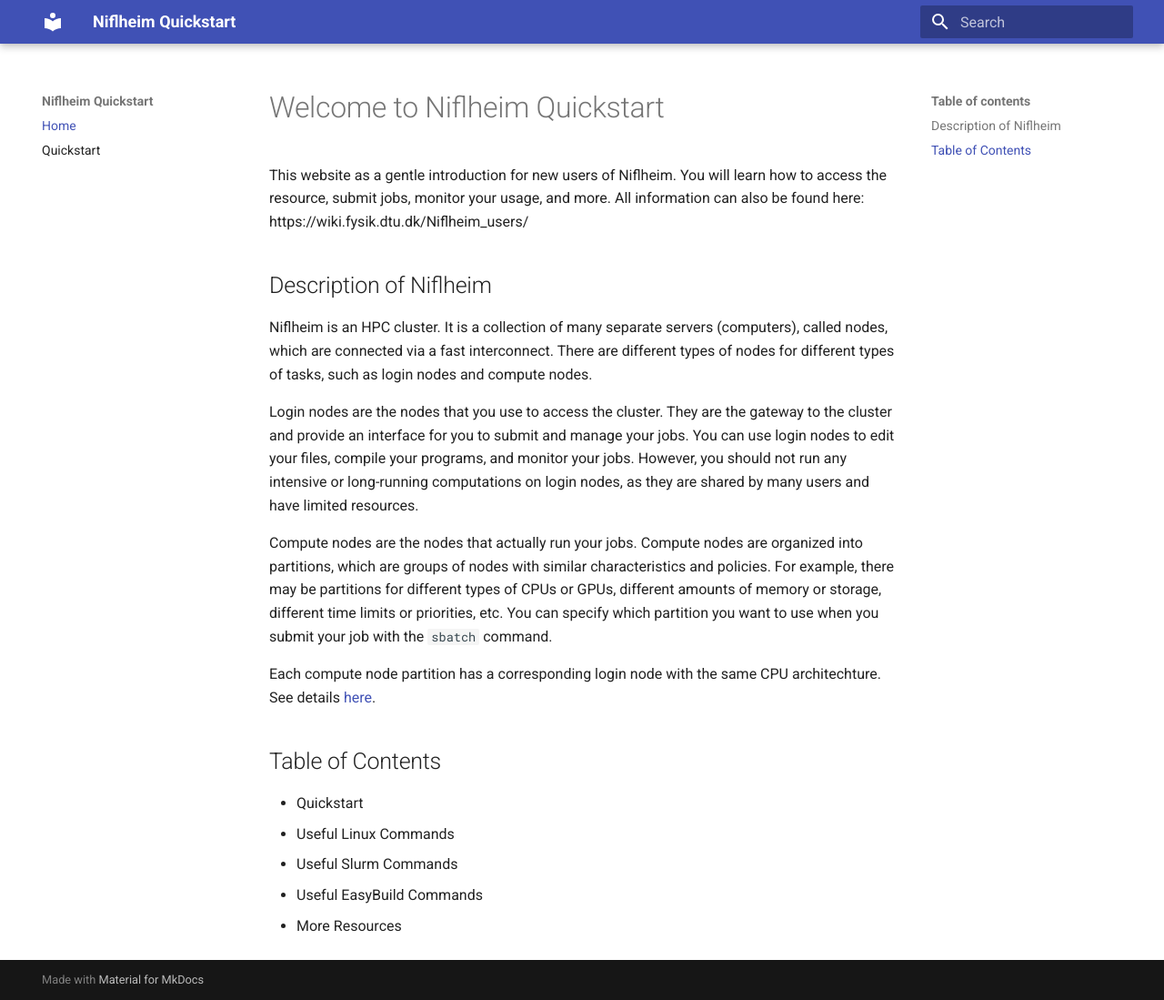
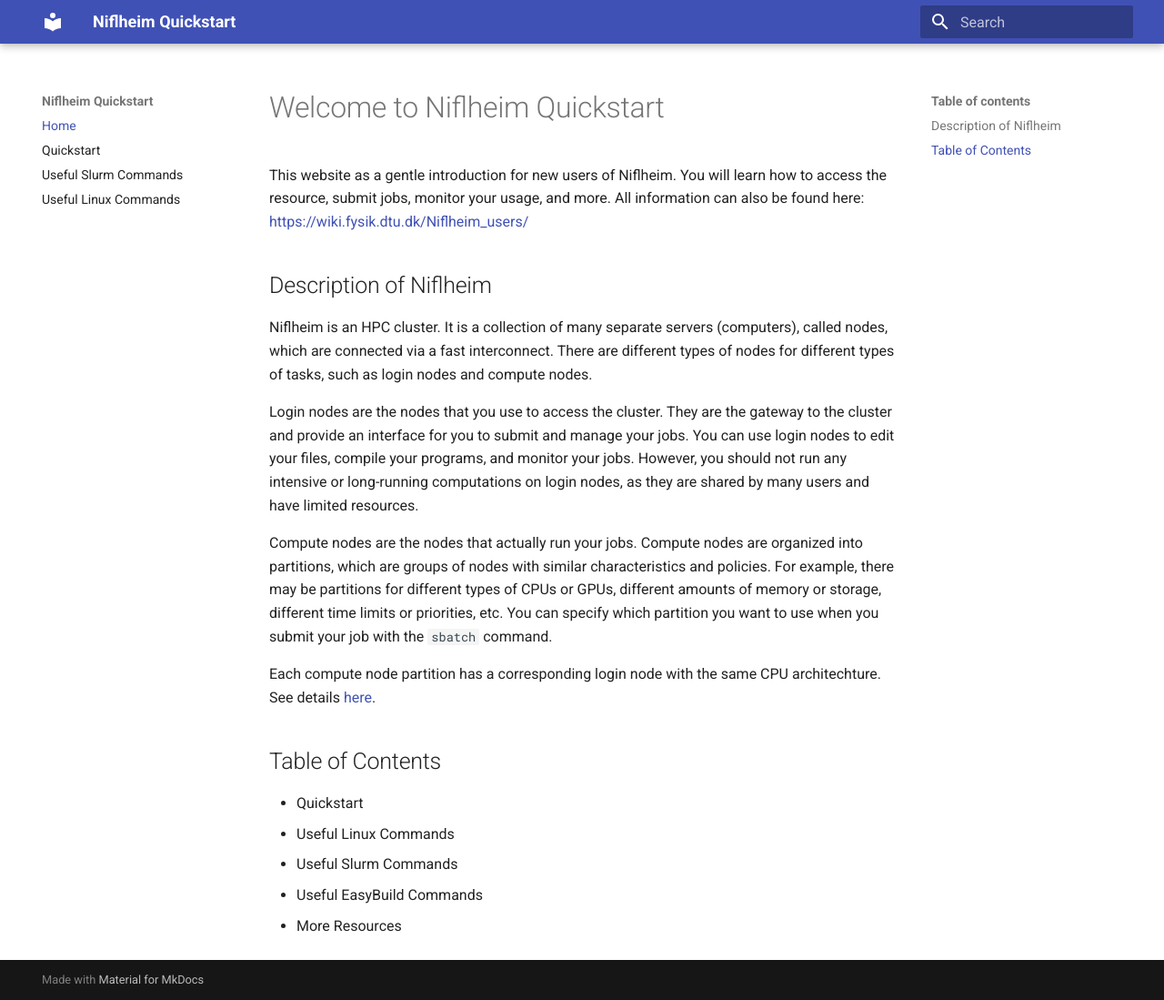
Before and after one commit to dtu-energy/niflheim-quickstart, an MkDocs documentation site: the page built from docs/index.md, in a window 1280 px wide and 1099 px high. Shown: the whole window at 91% size. Built offline with MkDocs 1.6.1 and Material for MkDocs 9.7.7, drawn with Linux system fonts in a browser that asks for light colours.

Commit message:
more links

```diff
--- a/docs/index.md
+++ b/docs/index.md
@@ -1,6 +1,6 @@
 # Welcome to Niflheim Quickstart
 
-This website as a gentle introduction for new users of Niflheim. You will learn how to access the resource, submit jobs, monitor your usage, and more. All information can also be found here: https://wiki.fysik.dtu.dk/Niflheim_users/
+This website as a gentle introduction for new users of Niflheim. You will learn how to access the resource, submit jobs, monitor your usage, and more. All information can also be found here: <https://wiki.fysik.dtu.dk/Niflheim_users/>
 
 ## Description of Niflheim
 
--- a/mkdocs.yml
+++ b/mkdocs.yml
@@ -11,9 +11,15 @@ theme:
 nav:
   - Home: index.md
   - Quickstart: quickstart.md
-  # - Useful Linux Commands: linux.md
+  - Useful Slurm Commands: slurm.md
+  - Useful Linux Commands: linux.md
   # - More Resources: resources.md
 
 # Plugins
 plugins:
   - search
+
+# Extension for table of contents
+markdown_extensions:
+  - toc:
+      permalink: "#"
```
